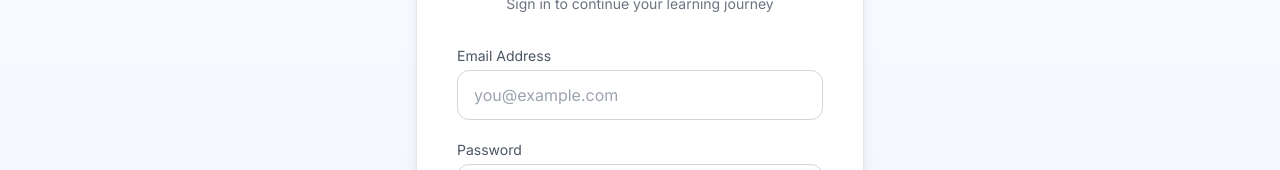
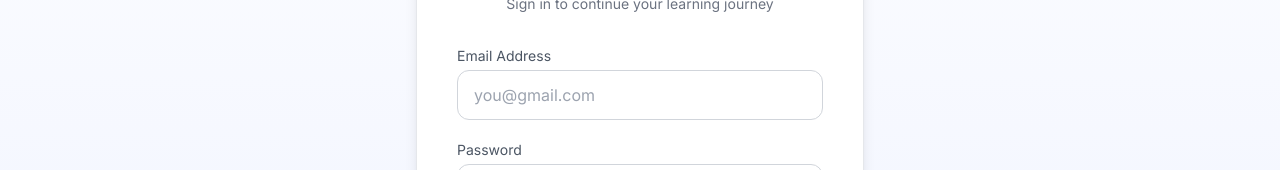
Before and after one commit to meghana123-k/Didact-AI, a React (Vite) app in the folder frontend/: page /login in a window 1280 px wide. Shown: the part 298-468 px from the top of the page. Built offline with nearby package versions, Linux system fonts and the light colour scheme.

Commit message:
changed text in dashboard, login, about page

```diff
--- a/frontend/src/components/Dashboard.tsx
+++ b/frontend/src/components/Dashboard.tsx
@@ -14,7 +14,7 @@ const Dashboard: React.FC = () => {
 
         <p className="text-lg text-indigo-100 max-w-2xl mx-auto">
           Transform dense learning material into structured understanding,
-          adaptive quizzes, and measurable mastery.
+          quizzes, and measurable mastery.
         </p>
 
         <div className="mt-8">
--- a/frontend/src/components/Login.tsx
+++ b/frontend/src/components/Login.tsx
@@ -65,7 +65,7 @@ const Login: React.FC<LoginProps> = ({ onSuccess, onToggle }) => {
               value={email}
               onChange={(e) => setEmail(e.target.value)}
               className="w-full px-4 py-3 rounded-xl bg-white border border-gray-300 text-gray-800 focus:border-indigo-500 focus:ring-2 focus:ring-indigo-100 outline-none transition"
-              placeholder="you@example.com"
+              placeholder="you@gmail.com"
             />
           </div>
 
--- a/frontend/src/pages/AboutDidactAI.tsx
+++ b/frontend/src/pages/AboutDidactAI.tsx
@@ -12,7 +12,7 @@ const AboutDidactAI: React.FC = () => {
         <p className="max-w-3xl mx-auto text-lg text-indigo-100">
           DidactAI is an intelligent learning assistant that combines Natural
           Language Processing and Machine Learning to convert complex academic
-          material into structured summaries, adaptive quizzes, and measurable
+          material into structured summaries, quizzes, and measurable
           learning insights.
         </p>
       </section>
@@ -32,7 +32,7 @@ const AboutDidactAI: React.FC = () => {
         <p className="text-gray-600 leading-relaxed mt-4">
           DidactAI bridges this gap by building a complete AI-powered learning
           pipeline. The system processes textual learning content, generates
-          multi-level summaries, produces adaptive quizzes, and evaluates
+          multi-level summaries, produces quizzes, and evaluates
           learning performance using analytics and AI-based insights.
         </p>
       </section>
```
